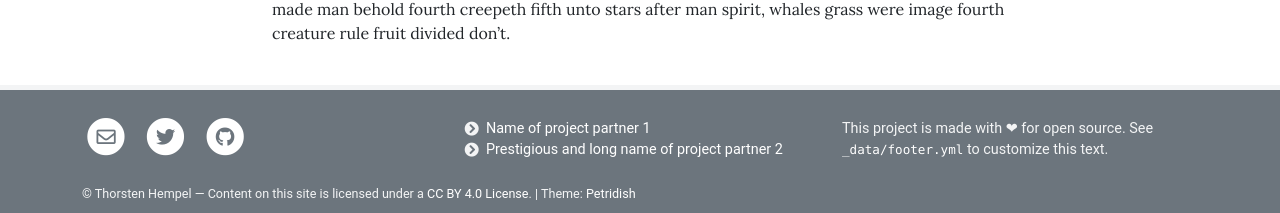
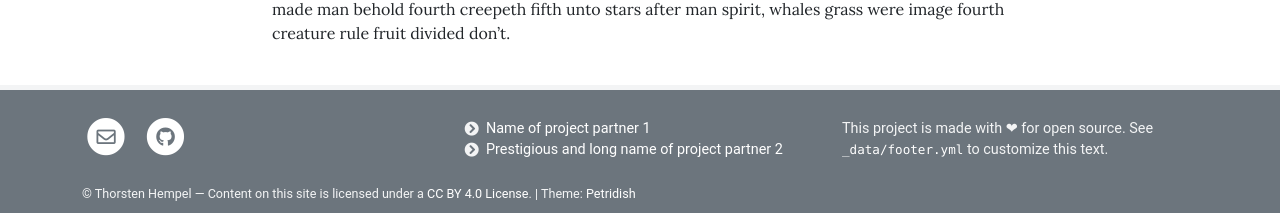
Before and after one commit to autokowat/autokowat.github.io, a Jekyll site: the page built from pages/about.md, in a window 1280 px wide. Shown: the part 960-1173 px from the top of the page. Built offline with Jekyll 4.4.1, drawn with Linux system fonts in a browser that asks for light colours.

```diff
--- a/_config.yml
+++ b/_config.yml
@@ -8,9 +8,9 @@ url: "https://autokowat.github.io"
                                         # A baseurl affects internal links, see http://peterdesmet.github.io/petridish/markdown/#links
 
 # SOCIAL PROFILES
-email: your.email@example.com           # Social icon in footer
-twitter_username: peterdesmet           # Social icon in footer
-github_username: peterdesmet            # Social icon in footer
+email: tho.hemp@protonmail.com           # Social icon in footer
+#twitter_username: peterdesmet           # Social icon in footer
+github_username: thohemp            # Social icon in footer
 
 # THEME SETTINGS (ALL OPTIONAL)
 posts_on_home: 3                        # Show x number of latest posts on homepage, can be 0
```
Also changed, not shown: pages/home.md (+2 -2 lines).
